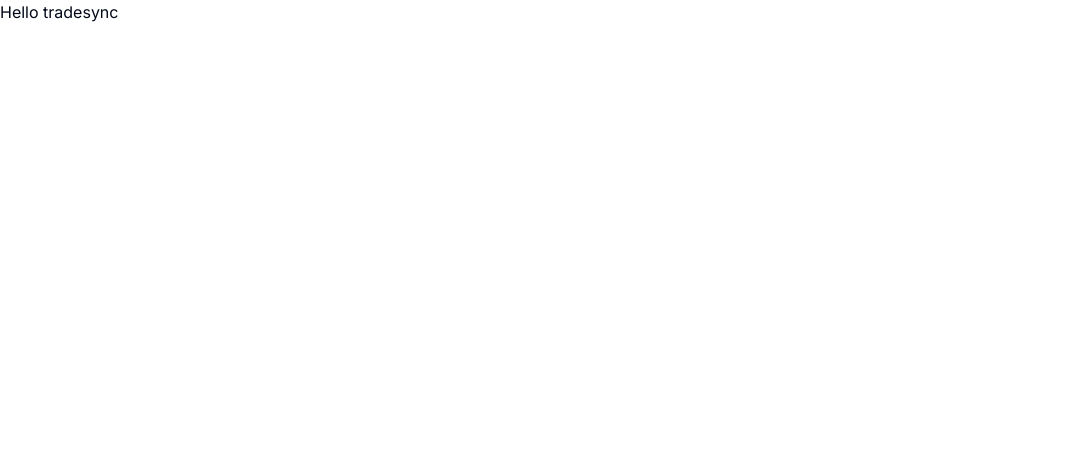
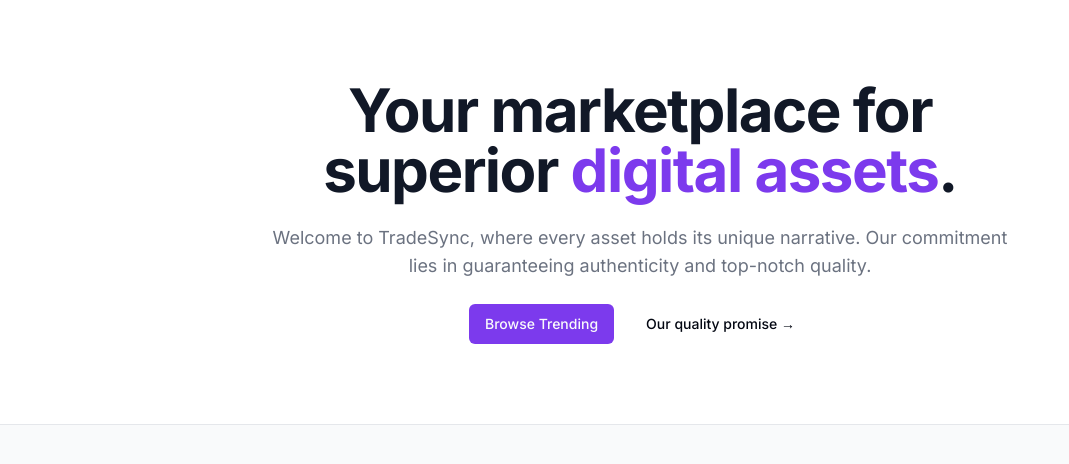
Before and after one commit to MarufPulok/tradesync, a Next.js app: page / in a window 1280 px wide. Shown: the top 464 px of the page, without its empty margins (0-1069 px from the left). Built offline with nearby package versions, Linux system fonts and the light colour scheme.

Commit message:
landing page WIP

```diff
--- a/package.json
+++ b/package.json
@@ -9,6 +9,7 @@
     "lint": "next lint"
   },
   "dependencies": {
+    "@radix-ui/react-slot": "^1.0.2",
     "class-variance-authority": "^0.7.0",
     "clsx": "^2.1.0",
     "lucide-react": "^0.343.0",
--- a/src/app/globals.css
+++ b/src/app/globals.css
@@ -2,67 +2,51 @@
 @tailwind components;
 @tailwind utilities;
 
+
 @layer base {
   :root {
     --background: 0 0% 100%;
-    --foreground: 222.2 84% 4.9%;
-
+    --foreground: 224 71.4% 4.1%;
     --card: 0 0% 100%;
-    --card-foreground: 222.2 84% 4.9%;
-
+    --card-foreground: 224 71.4% 4.1%;
     --popover: 0 0% 100%;
-    --popover-foreground: 222.2 84% 4.9%;
-
-    --primary: 222.2 47.4% 11.2%;
-    --primary-foreground: 210 40% 98%;
-
-    --secondary: 210 40% 96.1%;
-    --secondary-foreground: 222.2 47.4% 11.2%;
-
-    --muted: 210 40% 96.1%;
-    --muted-foreground: 215.4 16.3% 46.9%;
-
-    --accent: 210 40% 96.1%;
-    --accent-foreground: 222.2 47.4% 11.2%;
-
+    --popover-foreground: 224 71.4% 4.1%;
+    --primary: 262.1 83.3% 57.8%;
+    --primary-foreground: 210 20% 98%;
+    --secondary: 220 14.3% 95.9%;
+    --secondary-foreground: 220.9 39.3% 11%;
+    --muted: 220 14.3% 95.9%;
+    --muted-foreground: 220 8.9% 46.1%;
+    --accent: 220 14.3% 95.9%;
+    --accent-foreground: 220.9 39.3% 11%;
     --destructive: 0 84.2% 60.2%;
-    --destructive-foreground: 210 40% 98%;
-
-    --border: 214.3 31.8% 91.4%;
-    --input: 214.3 31.8% 91.4%;
-    --ring: 222.2 84% 4.9%;
-
+    --destructive-foreground: 210 20% 98%;
+    --border: 220 13% 91%;
+    --input: 220 13% 91%;
+    --ring: 262.1 83.3% 57.8%;
     --radius: 0.5rem;
   }
 
   .dark {
-    --background: 222.2 84% 4.9%;
-    --foreground: 210 40% 98%;
-
-    --card: 222.2 84% 4.9%;
-    --card-foreground: 210 40% 98%;
-
-    --popover: 222.2 84% 4.9%;
-    --popover-foreground: 210 40% 98%;
-
-    --primary: 210 40% 98%;
-    --primary-foreground: 222.2 47.4% 11.2%;
-
-    --secondary: 217.2 32.6% 17.5%;
-    --secondary-foreground: 210 40% 98%;
-
-    --muted: 217.2 32.6% 17.5%;
-    --muted-foreground: 215 20.2% 65.1%;
-
-    --accent: 217.2 32.6% 17.5%;
-    --accent-foreground: 210 40% 98%;
-
+    --background: 224 71.4% 4.1%;
+    --foreground: 210 20% 98%;
+    --card: 224 71.4% 4.1%;
+    --card-foreground: 210 20% 98%;
+    --popover: 224 71.4% 4.1%;
+    --popover-foreground: 210 20% 98%;
+    --primary: 263.4 70% 50.4%;
+    --primary-foreground: 210 20% 98%;
+    --secondary: 215 27.9% 16.9%;
+    --secondary-foreground: 210 20% 98%;
+    --muted: 215 27.9% 16.9%;
+    --muted-foreground: 217.9 10.6% 64.9%;
+    --accent: 215 27.9% 16.9%;
+    --accent-foreground: 210 20% 98%;
     --destructive: 0 62.8% 30.6%;
-    --destructive-foreground: 210 40% 98%;
-
-    --border: 217.2 32.6% 17.5%;
-    --input: 217.2 32.6% 17.5%;
-    --ring: 212.7 26.8% 83.9%;
+    --destructive-foreground: 210 20% 98%;
+    --border: 215 27.9% 16.9%;
+    --input: 215 27.9% 16.9%;
+    --ring: 263.4 70% 50.4%;
   }
 }
 
--- a/src/app/page.tsx
+++ b/src/app/page.tsx
@@ -1,3 +1,36 @@
+import MaxWidthWrapper from "@/components/MaxWidthWrapper";
+import { Button, buttonVariants } from "@/components/ui/button";
+import Link from "next/link";
+
 export default function Home() {
-  return <p>Hello tradesync</p>;
+  return (
+    <>
+      <MaxWidthWrapper>
+        <div className="py-20 mx-auto text-center flex flex-col items-center max-w-3xl">
+          <h1 className="text-4xl font-bold tracking-tight text-gray-900 sm:text-6xl">
+            {" "}
+            Your marketplace for superior{" "}
+            <span className="text-violet-600">digital assets</span>.
+          </h1>
+          <p className="mt-6 text-lg max-w-prose text-muted-foreground">
+            Welcome to TradeSync, where every asset holds its unique narrative.
+            Our commitment lies in guaranteeing authenticity and top-notch
+            quality.
+          </p>
+          <div className="flex flex-col sm:flex-row gap-4 mt-6">
+            <Link href="/products" className={buttonVariants()}>
+              Browse Trending
+            </Link>
+            <Button variant="ghost">Our quality promise &rarr;</Button>
+          </div>
+        </div>
+        {/* TODO: List products */}
+      </MaxWidthWrapper>
+      <section className="border-t border-gray-200 bg-gray-50">
+        <MaxWidthWrapper className="py-20">
+          <div className="grid grid-cols-1 gap-y-12 sm:grid-cols-2 sm:gap-x-6 lg:grid-cols-3 lg:gap-x-8 lg:gap-y-0"></div>
+        </MaxWidthWrapper>
+      </section>
+    </>
+  );
 }
--- /dev/null
+++ b/src/components/MaxWidthWrapper.tsx
@@ -0,0 +1,18 @@
+import { cn } from "@/lib/utils";
+import React from "react";
+
+interface MaxWidthWrapperProps {
+  className?: string;
+  children: React.ReactNode;
+}
+
+export default function MaxWidthWrapper({
+  className,
+  children,
+}: MaxWidthWrapperProps) {
+  return (
+    <div className={cn("mx-auto w-full max-w-screen-xl px-2.5 md:px-20", className)}>
+      {children}
+    </div>
+  );
+}
--- /dev/null
+++ b/src/components/ui/button.tsx
@@ -0,0 +1,56 @@
+import * as React from "react"
+import { Slot } from "@radix-ui/react-slot"
+import { cva, type VariantProps } from "class-variance-authority"
+
+import { cn } from "@/lib/utils"
+
+const buttonVariants = cva(
+  "inline-flex items-center justify-center whitespace-nowrap rounded-md text-sm font-medium ring-offset-background transition-colors focus-visible:outline-none focus-visible:ring-2 focus-visible:ring-ring focus-visible:ring-offset-2 disabled:pointer-events-none disabled:opacity-50",
+  {
+    variants: {
+      variant: {
+        default: "bg-primary text-primary-foreground hover:bg-primary/90",
+        destructive:
+          "bg-destructive text-destructive-foreground hover:bg-destructive/90",
+        outline:
+          "border border-input bg-background hover:bg-accent hover:text-accent-foreground",
+        secondary:
+          "bg-secondary text-secondary-foreground hover:bg-secondary/80",
+        ghost: "hover:bg-accent hover:text-accent-foreground",
+        link: "text-primary underline-offset-4 hover:underline",
+      },
+      size: {
+        default: "h-10 px-4 py-2",
+        sm: "h-9 rounded-md px-3",
+        lg: "h-11 rounded-md px-8",
+        icon: "h-10 w-10",
+      },
+    },
+    defaultVariants: {
+      variant: "default",
+      size: "default",
+    },
+  }
+)
+
+export interface ButtonProps
+  extends React.ButtonHTMLAttributes<HTMLButtonElement>,
+    VariantProps<typeof buttonVariants> {
+  asChild?: boolean
+}
+
+const Button = React.forwardRef<HTMLButtonElement, ButtonProps>(
+  ({ className, variant, size, asChild = false, ...props }, ref) => {
+    const Comp = asChild ? Slot : "button"
+    return (
+      <Comp
+        className={cn(buttonVariants({ variant, size, className }))}
+        ref={ref}
+        {...props}
+      />
+    )
+  }
+)
+Button.displayName = "Button"
+
+export { Button, buttonVariants }
```
Also changed, not shown: 1 other file (tests, documents, lock files or other folders).
